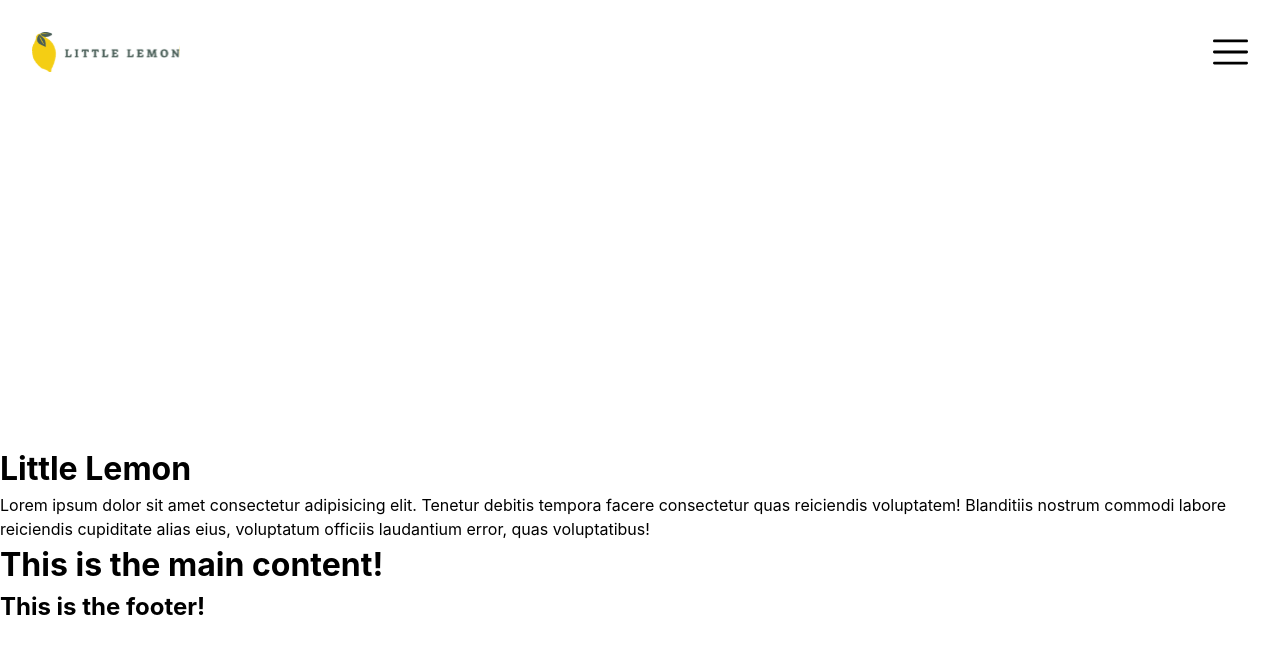
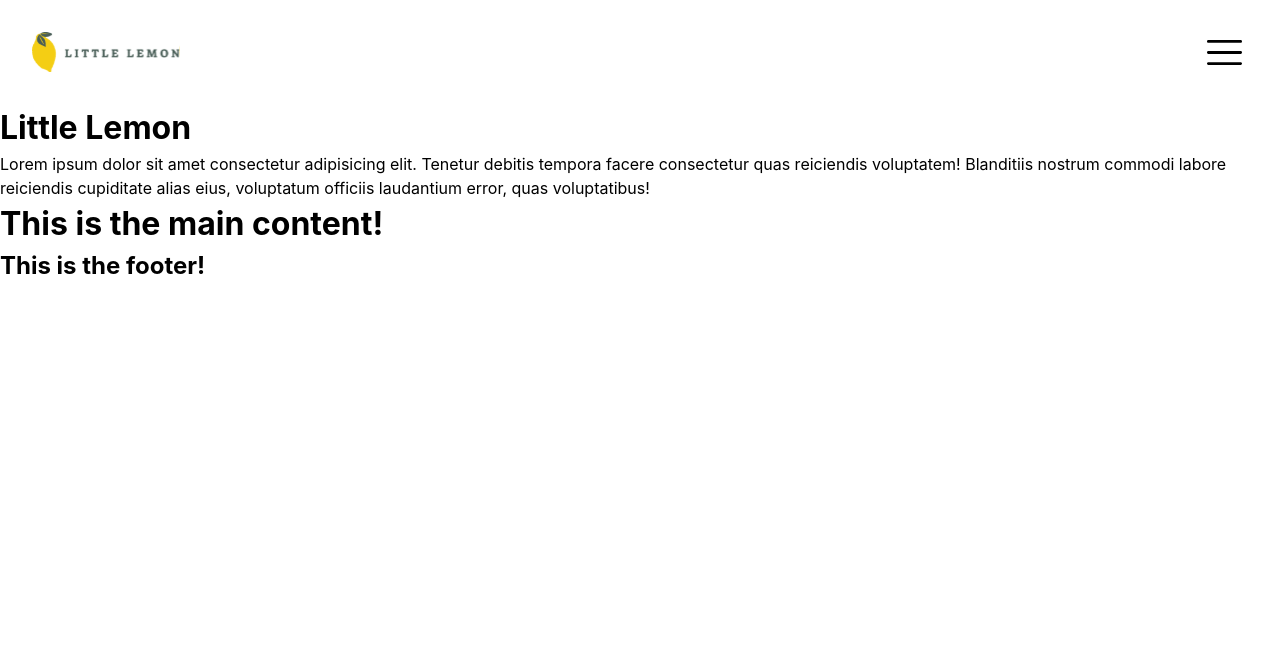
Before and after one commit to a-garcia96/capstone-project, a React (Create React App) app: page / in a window 1280 px wide. Shown: the top 654 px of the page. Built offline with nearby package versions, Linux system fonts and the light colour scheme.

Commit message:
completed functionality for slide out nav and styling

```diff
--- a/src/components/Nav.js
+++ b/src/components/Nav.js
@@ -1,24 +1,56 @@
-import React from 'react'
-import Logo from '../assets/Logo.svg'
-import Menu from '../assets/hamburgerMenuIcon.svg'
+import React from "react";
+import { useRef } from "react";
+
+import Logo from "../assets/Logo.svg";
+import Menu from "../assets/hamburgerMenuIcon.svg";
 
 const Nav = () => {
-    return (
-        <nav className='nav'>
-            <div className='nav__header'>
-                <img src={Logo} alt="Little Lemon Logo" className='nav__logo' />
-                <img src={Menu} alt="menu button" />
-            </div>
-            <ul className='nav__list'>
-                <li className='nav__item'><a className='nav__link'>Home</a></li>
-                <li className='nav__item'><a className='nav__link'>About</a></li>
-                <li className='nav__item'><a className='nav__link'>Menu</a></li>
-                <li className='nav__item'><a className='nav__link'>Reservations</a></li>
-                <li className='nav__item'><a className='nav__link'>Order Online</a></li>
-                <li className='nav__item'><a className='nav__link'>Login</a></li>
-            </ul>
-        </nav>
-    )
-}
 
-export default Nav
+    const navRef = useRef(null)
+
+    const handleClick = (e) => {
+        // console.log(navRef.current);
+        const nav = navRef.current;
+        const navItemList = document.querySelectorAll(".nav__item")
+
+        nav.classList.toggle("show--navbar")
+
+        navItemList.forEach(navItem => {
+            navItem.classList.toggle("show--navItem")
+            console.log(navItem.classList)
+        })
+    }
+
+  return (
+    <nav className="nav">
+      <div className="nav__header">
+        <img src={Logo} alt="Little Lemon Logo" className="nav__logo" />
+        <button onClick={handleClick}>
+          <img src={Menu} alt="menu button" />
+        </button>
+      </div>
+      <ul ref={navRef} className="nav__list">
+        <li className="nav__item">
+          <a className="nav__link">Home</a>
+        </li>
+        <li className="nav__item">
+          <a className="nav__link">About</a>
+        </li>
+        <li className="nav__item">
+          <a className="nav__link">Menu</a>
+        </li>
+        <li className="nav__item">
+          <a className="nav__link">Reservations</a>
+        </li>
+        <li className="nav__item">
+          <a className="nav__link">Order Online</a>
+        </li>
+        <li className="nav__item">
+          <a className="nav__link">Login</a>
+        </li>
+      </ul>
+    </nav>
+  );
+};
+
+export default Nav;
--- a/src/index.css
+++ b/src/index.css
@@ -1,56 +1,79 @@
 /* CSS RESET */
-/*
-  1. Use a more-intuitive box-sizing model.
-*/
-*, *::before, *::after {
+/* Box sizing rules */
+*,
+*::before,
+*::after {
   box-sizing: border-box;
 }
-/*
-  2. Remove default margin
-*/
-* {
+
+/* Remove default margin */
+body,
+h1,
+h2,
+h3,
+h4,
+p,
+figure,
+blockquote,
+dl,
+dd {
   margin: 0;
 }
-/*
-  3. Allow percentage-based heights in the application
-*/
-html, body {
-  height: 100%;
+
+/* Remove list styles on ul, ol elements with a list role, which suggests default styling will be removed */
+ul[role='list'],
+ol[role='list'] {
+  list-style: none;
 }
-/*
-  Typographic tweaks!
-  4. Add accessible line-height
-  5. Improve text rendering
-*/
+
+/* Set core root defaults */
+html:focus-within {
+  scroll-behavior: smooth;
+}
+
+/* Set core body defaults */
 body {
+  min-height: 100vh;
+  text-rendering: optimizeSpeed;
   line-height: 1.5;
-  -webkit-font-smoothing: antialiased;
 }
-/*
-  6. Improve media defaults
-*/
-img, picture, video, canvas, svg {
+
+/* A elements that don't have a class get default styles */
+a:not([class]) {
+  text-decoration-skip-ink: auto;
+}
+
+/* Make images easier to work with */
+img,
+picture {
+  max-width: 100%;
   display: block;
-  max-width: 100%;
 }
-/*
-  7. Remove built-in form typography styles
-*/
-input, button, textarea, select {
+
+/* Inherit fonts for inputs and buttons */
+input,
+button,
+textarea,
+select {
   font: inherit;
 }
-/*
-  8. Avoid text overflows
-*/
-p, h1, h2, h3, h4, h5, h6 {
-  overflow-wrap: break-word;
+
+/* Remove all animations, transitions and smooth scroll for people that prefer not to see them */
+@media (prefers-reduced-motion: reduce) {
+  html:focus-within {
+   scroll-behavior: auto;
+  }
+
+  *,
+  *::before,
+  *::after {
+    animation-duration: 0.01ms !important;
+    animation-iteration-count: 1 !important;
+    transition-duration: 0.01ms !important;
+    scroll-behavior: auto !important;
+  }
 }
-/*
-  9. Create a root stacking context
-*/
-#root, #__next {
-  isolation: isolate;
-}
+
 
 body {
   margin: 0;
@@ -68,6 +91,11 @@ code {
 
 
 /* NAVIGATION STYLING */
+
+.nav {
+  position: relative;
+}
+
 .nav__header {
   display: flex;
   flex-direction: row;
@@ -75,25 +103,50 @@ code {
   padding: 2em;
 }
 
-.nav__list {
-  background-color: green;
-  list-style: none;
-  margin-left: -40px;
-  position: relative;
-  z-index: 0;
-  visibility: hidden;
-  transition: visibility 2s;
+.nav__header button {
+  background-color: #fff;
+  border: none;
 }
 
-.show {
-  visibility: visible;
+.nav__list {
+  background-color: #495E57;
+  list-style: none;
+  margin-top: 0;
+  margin-left: -40px;
+  position: absolute;
+  left: 0;
+  right: 0;
+  z-index: 1;
+  height: 0;
+  transition: height 200ms;
+}
+
+/* Utility class for displaying navbar back to original height. Had to set explicit height in order to animate. */
+
+.show--navbar {
+  height: 533px;
 }
 
 .nav__list > *:not(:last-child) {
-  border-bottom: 1px solid gold;
+  border-bottom: 1px solid #B89E13;
 }
 
 .nav__item {
   text-align: center;
-  padding: 1em 0;
+  opacity: 0;
+  transition: opacity 50ms;
 }
+
+/* animation for showing the nav items. */
+
+.show--navItem {
+  opacity: 1;
+}
+
+.nav__link {
+  color: #c8cfcd;
+  display: block;
+  height: 100%;
+  padding: 2em 0;
+  font-weight: bold;
+}
```
